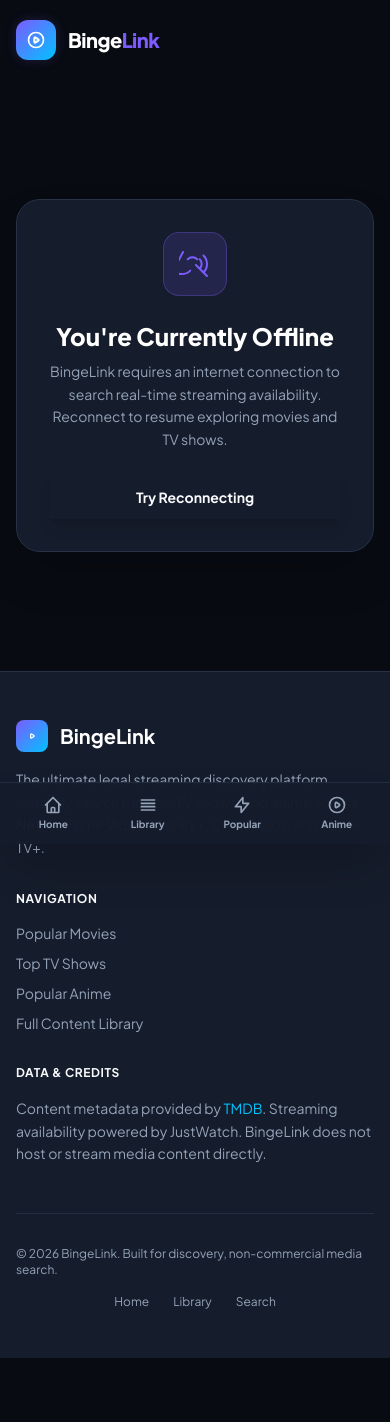
After one commit to K-Iman/binge-link, a Django app: page /offline/ in a window 390 px wide. The commit adds this page. Run offline with Django 5.2, Linux system fonts and the light colour scheme; some libraries are stand-ins or nearby versions.

Commit message:
Implement Progressive Web App (PWA) with Service Worker, web manifest, iOS web app tags, offline fallback, and native mobile bottom navbar

```diff
--- a/core/urls.py
+++ b/core/urls.py
@@ -11,4 +11,7 @@ urlpatterns = [
     path("tv/<int:tv_id>/", views.tv_detail, name="tv_detail"),
     path("popular/", views.popular, name="popular"),
     path("genre/<int:genre_id>/", views.browse_genre, name="browse_genre"),
+    path("manifest.json", views.pwa_manifest, name="pwa_manifest"),
+    path("sw.js", views.pwa_serviceworker, name="pwa_serviceworker"),
+    path("offline/", views.offline_fallback, name="offline_fallback"),
 ]
--- a/core/views.py
+++ b/core/views.py
@@ -231,3 +231,15 @@ def library(request: HttpRequest) -> HttpResponse:
         return render(request, "partials/library_grid.html", context)
 
     return render(request, "core/library.html", context)
+
+
+def pwa_manifest(request: HttpRequest) -> HttpResponse:
+    return render(request, "pwa/manifest.json", content_type="application/json")
+
+
+def pwa_serviceworker(request: HttpRequest) -> HttpResponse:
+    return render(request, "pwa/sw.js", content_type="application/javascript")
+
+
+def offline_fallback(request: HttpRequest) -> HttpResponse:
+    return render(request, "core/offline.html")
--- a/templates/core/base.html
+++ b/templates/core/base.html
@@ -3,9 +3,20 @@
 <html lang="en" class="scroll-smooth">
 <head>
   <meta charset="UTF-8" />
-  <meta name="viewport" content="width=device-width, initial-scale=1.0" />
+  <meta name="viewport" content="width=device-width, initial-scale=1.0, maximum-scale=5.0, viewport-fit=cover" />
   <meta name="description" content="{% block meta_description %}BingeLink — Discover movies, TV shows and anime. Find where to stream legally on Netflix, Prime Video, Disney+ and more.{% endblock %}" />
   <title>{% block title %}BingeLink — Discover What to Watch{% endblock %}</title>
+
+  <!-- PWA Manifest & Mobile Web App Configuration -->
+  <link rel="manifest" href="{% url 'core:pwa_manifest' %}" />
+  <meta name="theme-color" content="#080B12" />
+  <meta name="mobile-web-app-capable" content="yes" />
+
+  <!-- iOS Safari Web App Tags -->
+  <meta name="apple-mobile-web-app-capable" content="yes" />
+  <meta name="apple-mobile-web-app-status-bar-style" content="black-translucent" />
+  <meta name="apple-mobile-web-app-title" content="BingeLink" />
+  <link rel="apple-touch-icon" href="{% static 'icons/icon.svg' %}" />
 
   <!-- Tailwind CSS CDN -->
   <script src="https://cdn.tailwindcss.com"></script>
@@ -76,7 +87,7 @@
   {% block extra_head %}{% endblock %}
 </head>
 
-<body class="bg-bg text-text-primary font-sans antialiased min-h-screen flex flex-col selection:bg-accent selection:text-white">
+<body class="bg-bg text-text-primary font-sans antialiased min-h-screen flex flex-col selection:bg-accent selection:text-white pb-16 sm:pb-0">
 
   <!-- ── Liquid Glass Navigation Bar ────────────────────────────────────────── -->
   <header class="sticky top-0 z-50 glass-nav">
@@ -88,35 +99,38 @@
           <!-- Logo -->
           <a href="{% url 'core:home' %}" class="flex items-center gap-3 group flex-shrink-0" id="nav-logo">
             <div class="w-10 h-10 rounded-xl bg-accent-gradient flex items-center justify-center shadow-glow-sm group-hover:shadow-glow group-hover:scale-105 transition-all duration-300">
-              <svg class="w-5 h-5 text-white" fill="currentColor" viewBox="0 0 24 24">
-                <path d="M4 6l4-2 4 2 4-2 4 2v14l-4-2-4 2-4-2-4 2V6z"/>
+              <svg class="w-5 h-5 text-white" fill="none" stroke="currentColor" viewBox="0 0 24 24">
+                <path stroke-linecap="round" stroke-linejoin="round" stroke-width="2.5"
+                      d="M14.752 11.168l-3.197-2.132A1 1 0 0010 9.87v4.263a1 1 0 001.555.832l3.197-2.132a1 1 0 000-1.664z"/>
+                <path stroke-linecap="round" stroke-linejoin="round" stroke-width="2"
+                      d="M21 12a9 9 0 11-18 0 9 9 0 0118 0z"/>
               </svg>
             </div>
-            <span class="text-2xl font-black tracking-tight text-white whitespace-nowrap">
-              Binge<span class="text-transparent bg-clip-text bg-gradient-to-r from-accent to-cyan">Link</span>
+            <span class="text-xl sm:text-2xl font-black tracking-tight text-white group-hover:text-accent transition-colors">
+              Binge<span class="text-accent">Link</span>
             </span>
           </a>
 
-          <!-- Desktop Navigation Links -->
-          <nav class="hidden xl:flex items-center gap-1">
-            <a href="{% url 'core:home' %}" id="nav-home"
-               class="px-3.5 py-2 rounded-xl text-sm font-semibold text-text-secondary hover:text-white hover:bg-surface transition-all duration-200 whitespace-nowrap">
+          <!-- Primary Links (Desktop) -->
+          <nav class="hidden lg:flex items-center gap-6 text-sm font-semibold">
+            <a href="{% url 'core:home' %}"
+               class="text-text-primary hover:text-accent transition-colors duration-200">
               Home
             </a>
-            <a href="{% url 'core:library' %}" id="nav-library"
-               class="px-3.5 py-2 rounded-xl text-sm font-semibold text-text-secondary hover:text-white hover:bg-surface transition-all duration-200 whitespace-nowrap">
+            <a href="{% url 'core:library' %}"
+               class="text-text-secondary hover:text-accent transition-colors duration-200">
               Browse Library
             </a>
-            <a href="{% url 'core:popular' %}" id="nav-popular"
-               class="px-3.5 py-2 rounded-xl text-sm font-semibold text-text-secondary hover:text-white hover:bg-surface transition-all duration-200 whitespace-nowrap">
+            <a href="{% url 'core:popular' %}?type=movie"
+               class="text-text-secondary hover:text-accent transition-colors duration-200">
               Popular
             </a>
-            <a href="{% url 'core:popular' %}?type=tv" id="nav-tv"
-               class="px-3.5 py-2 rounded-xl text-sm font-semibold text-text-secondary hover:text-white hover:bg-surface transition-all duration-200 whitespace-nowrap">
+            <a href="{% url 'core:popular' %}?type=tv"
+               class="text-text-secondary hover:text-accent transition-colors duration-200">
               TV Shows
             </a>
-            <a href="{% url 'core:browse_genre' 16 %}?type=tv" id="nav-anime"
-               class="px-3.5 py-2 rounded-xl text-sm font-semibold text-text-secondary hover:text-white hover:bg-surface transition-all duration-200 whitespace-nowrap">
+            <a href="{% url 'core:browse_genre' 16 %}?type=tv"
+               class="text-text-secondary hover:text-accent transition-colors duration-200">
               Anime
             </a>
           </nav>
@@ -152,91 +166,75 @@
             <div id="search-dropdown" class="absolute right-0 top-full mt-3 w-80 sm:w-96 z-50 rounded-2xl shadow-2xl"></div>
           </div>
 
-          <!-- Mobile Actions (Search & Menu Buttons) -->
-          <div class="flex items-center gap-2 xl:hidden">
-            <a href="{% url 'core:search' %}" id="mobile-search-btn" aria-label="Search"
-               class="p-2.5 rounded-xl bg-surface border border-border text-text-secondary hover:text-white transition-all sm:hidden">
-              <svg class="w-5 h-5" fill="none" stroke="currentColor" viewBox="0 0 24 24">
-                <path stroke-linecap="round" stroke-linejoin="round" stroke-width="2" d="M21 21l-4.35-4.35M17 11A6 6 0 1 1 5 11a6 6 0 0 1 12 0z"/>
-              </svg>
-            </a>
-            <button id="mobile-menu-btn"
-                    aria-label="Toggle navigation menu"
-                    onclick="document.getElementById('mobile-menu').classList.toggle('hidden')"
-                    class="p-2.5 rounded-xl bg-surface border border-border text-text-secondary hover:text-white transition-all">
-              <svg class="w-6 h-6" fill="none" stroke="currentColor" viewBox="0 0 24 24">
-                <path stroke-linecap="round" stroke-linejoin="round" stroke-width="2" d="M4 6h16M4 12h16M4 18h16"/>
-              </svg>
-            </button>
-          </div>
+        </div>
 
-        </div>
-      </div>
-    </div>
-
-    <!-- Mobile Slide-out Menu -->
-    <div id="mobile-menu" class="hidden xl:hidden border-t border-border/80 bg-bg-secondary/95 backdrop-blur-xl">
-      <div class="max-w-7xl mx-auto px-4 py-4 space-y-2">
-        <a href="{% url 'core:home' %}" class="flex items-center gap-3 px-4 py-3 rounded-xl text-base font-semibold text-text-secondary hover:text-white hover:bg-surface">
-          <svg class="w-5 h-5 text-accent" fill="none" stroke="currentColor" viewBox="0 0 24 24"><path stroke-linecap="round" stroke-linejoin="round" stroke-width="2" d="M3 12l2-2m0 0l7-7 7 7M5 10v10a1 1 0 001 1h3m10-11l2 2m-2-2v10a1 1 0 01-1 1h-3m-6 0a1 1 0 001-1v-4a1 1 0 011-1h2a1 1 0 011 1v4a1 1 0 001 1m-6 0h6"/></svg>
-          Home
-        </a>
-        <a href="{% url 'core:library' %}" class="flex items-center gap-3 px-4 py-3 rounded-xl text-base font-semibold text-text-secondary hover:text-white hover:bg-surface">
-          <svg class="w-5 h-5 text-cyan" fill="none" stroke="currentColor" viewBox="0 0 24 24"><path stroke-linecap="round" stroke-linejoin="round" stroke-width="2" d="M19 11H5m14 0a2 2 0 012 2v6a2 2 0 01-2 2H5a2 2 0 01-2-2v-6a2 2 0 012-2m14 0V9a2 2 0 00-2-2M5 11V9a2 2 0 012-2m0 0V5a2 2 0 012-2h6a2 2 0 012 2v2M7 7h10"/></svg>
-          Browse Library
-        </a>
-        <a href="{% url 'core:popular' %}" class="flex items-center gap-3 px-4 py-3 rounded-xl text-base font-semibold text-text-secondary hover:text-white hover:bg-surface">
-          <svg class="w-5 h-5 text-amber-400" fill="none" stroke="currentColor" viewBox="0 0 24 24"><path stroke-linecap="round" stroke-linejoin="round" stroke-width="2" d="M13 10V3L4 14h7v7l9-11h-7z"/></svg>
-          Popular Movies
-        </a>
-        <a href="{% url 'core:popular' %}?type=tv" class="flex items-center gap-3 px-4 py-3 rounded-xl text-base font-semibold text-text-secondary hover:text-white hover:bg-surface">
-          <svg class="w-5 h-5 text-purple-400" fill="none" stroke="currentColor" viewBox="0 0 24 24"><path stroke-linecap="round" stroke-linejoin="round" stroke-width="2" d="M9.75 17L9 20l-1 1h8l-1-1-.75-3M3 13h18M5 17h14a2 2 0 002-2V5a2 2 0 00-2-2H5a2 2 0 00-2 2v10a2 2 0 002 2z"/></svg>
-          TV Shows
-        </a>
-        <a href="{% url 'core:browse_genre' 16 %}?type=tv" class="flex items-center gap-3 px-4 py-3 rounded-xl text-base font-semibold text-text-secondary hover:text-white hover:bg-surface">
-          <svg class="w-5 h-5 text-rose-400" fill="none" stroke="currentColor" viewBox="0 0 24 24"><path stroke-linecap="round" stroke-linejoin="round" stroke-width="2" d="M14.752 11.168l-3.197-2.132A1 1 0 0010 9.87v4.263a1 1 0 001.555.832l3.197-2.132a1 1 0 000-1.664z"/><path stroke-linecap="round" stroke-linejoin="round" stroke-width="2" d="M21 12a9 9 0 11-18 0 9 9 0 0118 0z"/></svg>
-          Anime
-        </a>
       </div>
     </div>
   </header>
 
-  <!-- ── Main Content Area ─────────────────────────────────────────────────── -->
-  <main class="flex-1 w-full">
+  <!-- ── Main Dynamic Content Area ─────────────────────────────────────────── -->
+  <main class="flex-1 w-full" id="main-content">
     {% block content %}{% endblock %}
   </main>
 
+  <!-- ── Native Mobile Bottom Navigation Bar (Appears on Mobile Screens) ────── -->
+  <nav class="fixed bottom-0 left-0 right-0 z-40 bg-surface/95 backdrop-blur-2xl border-t border-border/80 sm:hidden px-2 py-2 pb-[calc(0.5rem+env(safe-area-inset-bottom))] shadow-2xl">
+    <div class="grid grid-cols-4 gap-1 text-center">
+
+      <a href="{% url 'core:home' %}" class="flex flex-col items-center py-1 px-2 rounded-xl text-text-muted hover:text-white hover:bg-surface-elevated transition-all group">
+        <svg class="w-5 h-5 text-text-muted group-hover:text-accent transition-colors mb-0.5" fill="none" stroke="currentColor" viewBox="0 0 24 24">
+          <path stroke-linecap="round" stroke-linejoin="round" stroke-width="2" d="M3 12l2-2m0 0l7-7 7 7M5 10v10a1 1 0 001 1h3m10-11l2 2m-2-2v10a1 1 0 01-1 1h-3m-6 0a1 1 0 001-1v-4a1 1 0 011-1h2a1 1 0 011 1v4a1 1 0 001 1m-6 0h6"/>
+        </svg>
+        <span class="text-[10px] font-bold">Home</span>
+      </a>
+
+      <a href="{% url 'core:library' %}" class="flex flex-col items-center py-1 px-2 rounded-xl text-text-muted hover:text-white hover:bg-surface-elevated transition-all group">
+        <svg class="w-5 h-5 text-text-muted group-hover:text-emerald-400 transition-colors mb-0.5" fill="none" stroke="currentColor" viewBox="0 0 24 24">
+          <path stroke-linecap="round" stroke-linejoin="round" stroke-width="2" d="M4 6h16M4 10h16M4 14h16M4 18h16"/>
+        </svg>
+        <span class="text-[10px] font-bold">Library</span>
+      </a>
+
+      <a href="{% url 'core:popular' %}" class="flex flex-col items-center py-1 px-2 rounded-xl text-text-muted hover:text-white hover:bg-surface-elevated transition-all group">
+        <svg class="w-5 h-5 text-text-muted group-hover:text-cyan transition-colors mb-0.5" fill="none" stroke="currentColor" viewBox="0 0 24 24">
+          <path stroke-linecap="round" stroke-linejoin="round" stroke-width="2" d="M13 10V3L4 14h7v7l9-11h-7z"/>
+        </svg>
+        <span class="text-[10px] font-bold">Popular</span>
+      </a>
+
+      <a href="{% url 'core:browse_genre' 16 %}?type=tv" class="flex flex-col items-center py-1 px-2 rounded-xl text-text-muted hover:text-white hover:bg-surface-elevated transition-all group">
+        <svg class="w-5 h-5 text-text-muted group-hover:text-purple-400 transition-colors mb-0.5" fill="none" stroke="currentColor" viewBox="0 0 24 24">
+          <path stroke-linecap="round" stroke-linejoin="round" stroke-width="2" d="M14.752 11.168l-3.197-2.132A1 1 0 0010 9.87v4.263a1 1 0 001.555.832l3.197-2.132a1 1 0 000-1.664z"/><path stroke-linecap="round" stroke-linejoin="round" stroke-width="2" d="M21 12a9 9 0 11-18 0 9 9 0 0118 0z"/>
+        </svg>
+        <span class="text-[10px] font-bold">Anime</span>
+      </a>
+
+    </div>
+  </nav>
+
   <!-- ── Footer ────────────────────────────────────────────────────────────── -->
-  <footer class="border-t border-border/80 bg-bg-secondary/40 mt-24">
-    <div class="max-w-7xl mx-auto px-4 sm:px-6 lg:px-8 py-16">
-      <div class="grid grid-cols-1 md:grid-cols-4 gap-10">
+  <footer class="bg-surface border-t border-border mt-auto">
+    <div class="max-w-7xl mx-auto px-4 sm:px-6 lg:px-8 py-12">
+      <div class="grid grid-cols-1 md:grid-cols-4 gap-8">
 
-        <!-- Brand & Description -->
-        <div class="md:col-span-2 space-y-4">
+        <!-- Brand Info -->
+        <div class="space-y-4 md:col-span-2">
           <div class="flex items-center gap-3">
-            <div class="w-8 h-8 rounded-lg bg-accent-gradient flex items-center justify-center shadow-glow-sm">
-              <svg class="w-4 h-4 text-white" fill="currentColor" viewBox="0 0 24 24">
-                <path d="M4 6l4-2 4 2 4-2 4 2v14l-4-2-4 2-4-2-4 2V6z"/>
+            <div class="w-8 h-8 rounded-lg bg-accent-gradient flex items-center justify-center">
+              <svg class="w-4 h-4 text-white" fill="none" stroke="currentColor" viewBox="0 0 24 24">
+                <path stroke-linecap="round" stroke-linejoin="round" stroke-width="2" d="M14.752 11.168l-3.197-2.132A1 1 0 0010 9.87v4.263a1 1 0 001.555.832l3.197-2.132a1 1 0 000-1.664z"/>
               </svg>
             </div>
-            <span class="text-xl font-black tracking-tight text-white">
-              Binge<span class="text-accent">Link</span>
-            </span>
+            <span class="text-xl font-bold text-white">BingeLink</span>
           </div>
-          <p class="text-text-muted text-sm leading-relaxed max-w-md">
-            BingeLink is your legal streaming guide. Search millions of movies, TV series, and anime to discover official watch options across Netflix, Disney+, Prime Video, Crunchyroll, and Apple TV+.
+          <p class="text-text-muted text-sm max-w-sm leading-relaxed">
+            The ultimate legal streaming discovery platform. Instantly search movies, TV shows, and anime across Netflix, Prime Video, Disney+, Crunchyroll, and Apple TV+.
           </p>
-          <div class="flex items-center gap-3 pt-2">
-            <span class="inline-flex items-center gap-1.5 px-3 py-1 rounded-full bg-emerald-500/10 border border-emerald-500/20 text-emerald-400 text-xs font-semibold">
-              <span class="w-1.5 h-1.5 rounded-full bg-emerald-400 animate-pulse"></span>
-              100% Legal Streaming Guide
-            </span>
-          </div>
         </div>
 
-        <!-- Navigation Links -->
+        <!-- Quick Links -->
         <div class="space-y-4">
-          <h4 class="text-xs font-bold uppercase tracking-wider text-text-primary">Discovery Hub</h4>
+          <h4 class="text-xs font-bold uppercase tracking-wider text-text-primary">Navigation</h4>
           <ul class="space-y-2.5 text-sm">
             <li><a href="{% url 'core:popular' %}" class="text-text-muted hover:text-accent transition-colors">Popular Movies</a></li>
             <li><a href="{% url 'core:popular' %}?type=tv" class="text-text-muted hover:text-accent transition-colors">Top TV Shows</a></li>
@@ -267,7 +265,20 @@
     </div>
   </footer>
 
+  <!-- PWA ServiceWorker Registration & Dropdown Dismissal Script -->
   <script>
+    if ('serviceWorker' in navigator) {
+      window.addEventListener('load', function () {
+        navigator.serviceWorker.register('/sw.js', { scope: '/' })
+          .then(function (reg) {
+            console.log('BingeLink PWA ServiceWorker registered with scope:', reg.scope);
+          })
+          .catch(function (err) {
+            console.warn('BingeLink PWA ServiceWorker registration failed:', err);
+          });
+      });
+    }
+
     document.addEventListener('click', function (e) {
       const navDropdown = document.getElementById('search-dropdown');
       const heroDropdown = document.getElementById('hero-search-dropdown');
--- /dev/null
+++ b/templates/core/offline.html
@@ -0,0 +1,29 @@
+{% extends "core/base.html" %}
+{% load bingelink_tags %}
+
+{% block title %}You are Offline — BingeLink{% endblock %}
+
+{% block content %}
+<div class="min-h-[70vh] flex flex-col items-center justify-center px-4 py-16 text-center">
+  <div class="max-w-md w-full p-8 rounded-3xl bg-surface border border-border space-y-6 shadow-2xl glow-border">
+
+    <div class="w-16 h-16 mx-auto rounded-2xl bg-accent/15 border border-accent/30 flex items-center justify-center text-accent">
+      <svg class="w-8 h-8" fill="none" stroke="currentColor" viewBox="0 0 24 24">
+        <path stroke-linecap="round" stroke-linejoin="round" stroke-width="1.5" d="M18.364 5.636a9 9 0 010 12.728m0 0l-2.829-2.829m2.829 2.829L21 21M15.536 8.464a5 5 0 010 7.072m0 0l-2.829-2.829m-4.243 4.243a9 9 0 01-12.728 0m0 0l2.829-2.829m-2.829 2.829L3 3m3.536 5.464a5 5 0 017.072 0"/>
+      </svg>
+    </div>
+
+    <div class="space-y-2">
+      <h1 class="text-2xl font-black text-white">You're Currently Offline</h1>
+      <p class="text-sm text-text-muted leading-relaxed">
+        BingeLink requires an internet connection to search real-time streaming availability. Reconnect to resume exploring movies and TV shows.
+      </p>
+    </div>
+
+    <button onclick="window.location.reload()" class="w-full btn-accent py-3 text-sm font-bold shadow-lg">
+      Try Reconnecting
+    </button>
+
+  </div>
+</div>
+{% endblock %}
```
Also changed, not shown: templates/pwa/sw.js (added, +75 -0 lines), templates/pwa/manifest.json (added).
